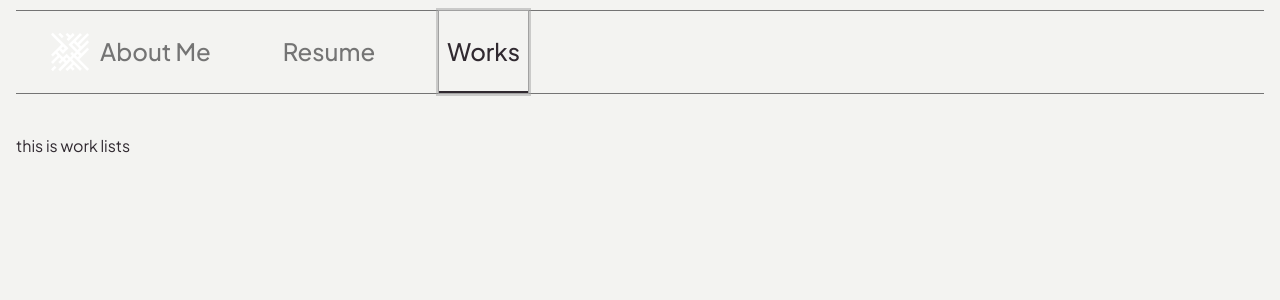
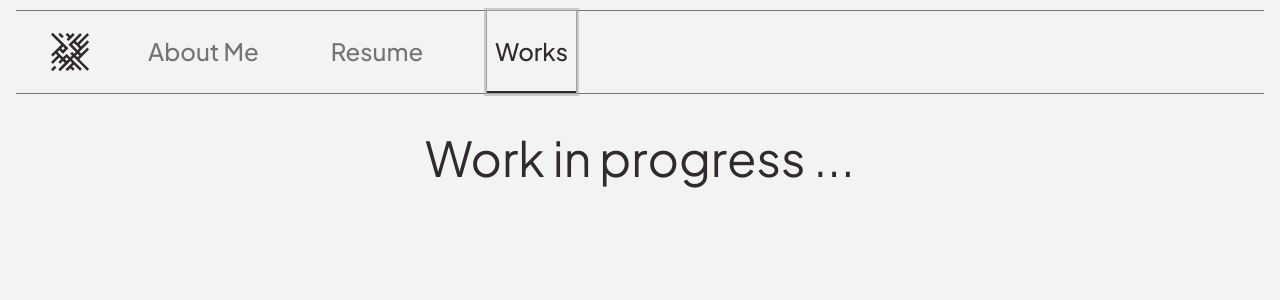
Before and after one commit to adi117/Adisainin, a Next.js app: page / in a window 1280 px wide. Both pictures are taken after a click on the tab "Works". Shown: the top 300 px of the page. Built offline with nearby package versions, Linux system fonts and the light colour scheme.

Commit message:
feat: create works page

```diff
--- a/src/app/about/page.tsx
+++ b/src/app/about/page.tsx
@@ -9,24 +9,30 @@ import WizardHat from "@/../public/wizard-hat.webp"
 const AboutPage = () => {
   return (
     <div className="flex gap-9 px-4">
-      <div className="relative w-2/5 h-fit">
+      <div
+        className="relative w-2/5"
+        style={{ height: "calc(100vh - 160px)" }}
+      >
         <Image
           src={ProfilePhoto}
           alt="Profile Photo"
           priority
-          className="w-full h-auto object-cover"
+          className="w-full h-full object-cover rounded-4xl"
         />
         <div className="font-medium text-background flex flex-col absolute left-7 top-7">
           <p className="text-2xl">Hello,</p>
-          <p className="text-7xl">My name <br />
-            is Adi</p>
+          <p className="text-7xl">
+            My name <br /> is Adi
+          </p>
         </div>
         <div className="text-sm text-background absolute right-7 bottom-7 text-right w-[400px]">
-          A fullstack developer with a creative mindset. Detail-oriented, adaptable, and a bit of a perfectionist, I thrive on collaboration, clear communication, and solving problems with both logic and creativity.
+          A fullstack developer with a creative mindset. Detail-oriented, adaptable,
+          and a bit of a perfectionist, I thrive on collaboration, clear
+          communication, and solving problems with both logic and creativity.
         </div>
       </div>
       <div className="flex flex-col w-3/5 gap-10">
-      {/* Introduction section */}
+        {/* Introduction section */}
         <Section title="Introduction">
           <div className="flex flex-col gap-9 px-8 py-3 border-[1px] border-solid border-[#747474] rounded-[36px]">
             <h2 className="text-[40px] font-semibold">A wizard based in Surakarta</h2>
--- a/src/app/components/navbar/navbar.tsx
+++ b/src/app/components/navbar/navbar.tsx
@@ -9,7 +9,7 @@ const Navbar = ({ setMenu }: { setMenu: (val: string) => void }) => {
   const menu = ["About Me", "Resume", "Works"];
 
   return (
-    <div className="w-full flex px-8 border-y-[1px] border-solid border-[#747474]">
+    <div className="w-full flex gap-12 px-8 border-y-[1px] border-solid border-[#747474]">
       <Image
         src={adisaininLogo}
         alt="Adisainin Logo"
--- a/src/app/page.tsx
+++ b/src/app/page.tsx
@@ -4,7 +4,7 @@ import { useState } from "react";
 import Navbar from "./components/navbar/navbar";
 import ResumePage from "./resume/page";
 import AboutPage from "./about/page";
-import WorksPage from "./works/page";
+import WorkPage from "./work/page";
 
 export default function Home() {
 
@@ -16,7 +16,7 @@ export default function Home() {
 
       {menu === "About Me" && <AboutPage/>}
       {menu === "Resume" && <ResumePage/>}
-      {menu === "Works" && <WorksPage/>}
+      {menu === "Works" && <WorkPage/>}
     </div>
   );
 }
--- /dev/null
+++ b/src/app/work/page.tsx
@@ -0,0 +1,9 @@
+const WorkPage = () => {
+  return (
+    <div className="text-5xl w-full h-full text-center justify-center items-center">
+      Work in progress ...
+    </div>
+  )
+}
+
+export default WorkPage
--- a/src/app/works/page.tsx
+++ /dev/null
@@ -1,9 +0,0 @@
-const WorksPage = () => {
-  return (
-    <>
-    this is work lists
-    </>
-  )
-}
-
-export default WorksPage;
```
Also changed, not shown: public/adisainin-logo.svg.
